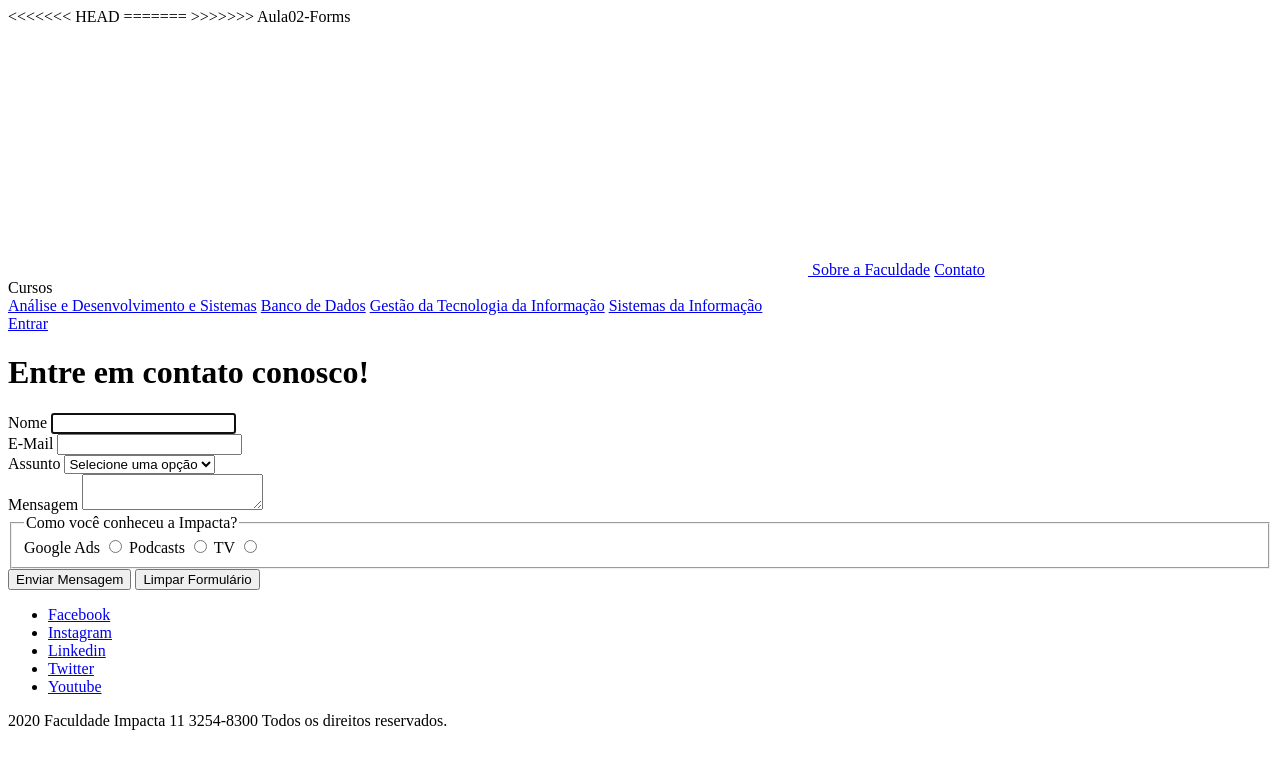
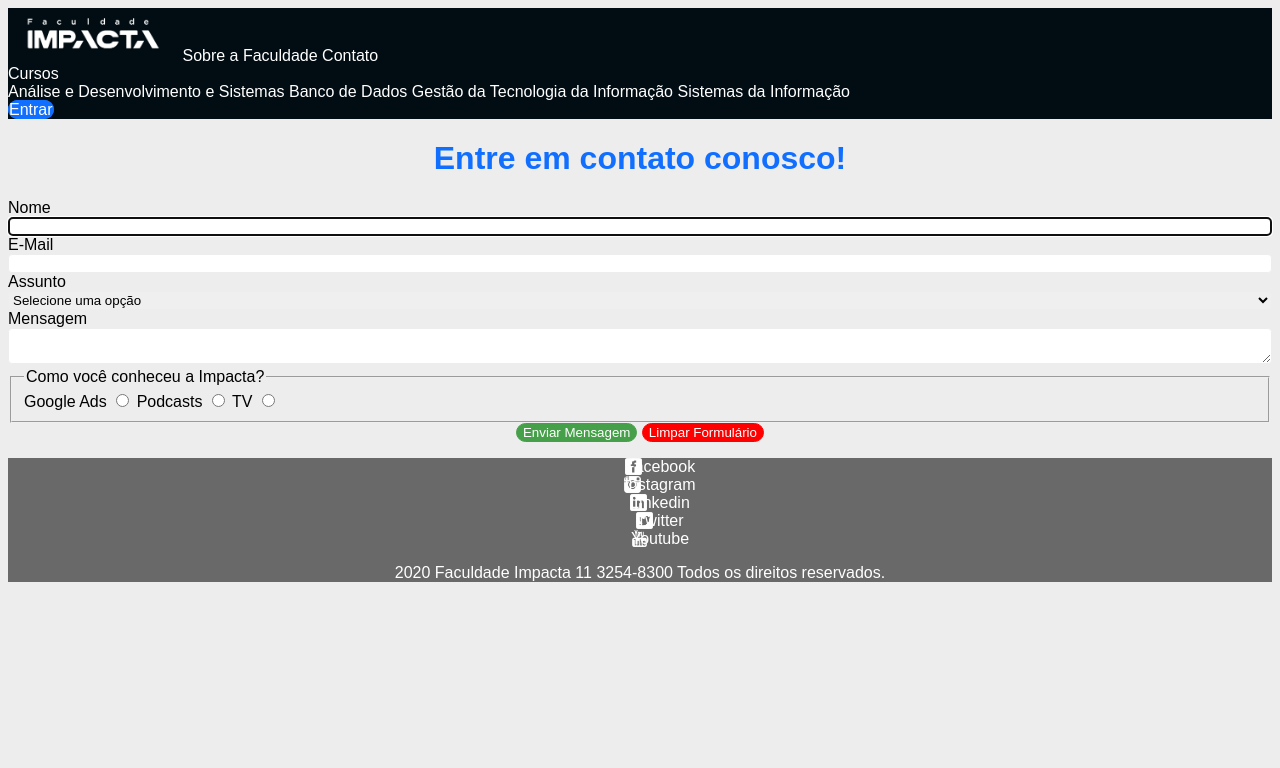
Before and after one commit to tecnologias-web/catalogo-cursos-frontend, a plain HTML site: page contato.html in a window 1280 px wide. Drawn offline with Linux system fonts and the light colour scheme.

Commit message:
formulários

```diff
--- a/contato.html
+++ b/contato.html
@@ -2,31 +2,29 @@
 <html>
 <head>
     <meta charset="UTF-8">
-<<<<<<< HEAD
     <title>Faculdade Impacta | Contato</title>
-=======
-    <title>Faculdade Impacta | Entrar</title>
->>>>>>> Aula02-Forms
     <link rel="shortcut icon" href="favicon.ico" type="image/x-icon">
+    <link rel="stylesheet" href="css/site.css" />
+    <link rel="stylesheet" href="css/forms.css" />
 </head>
 <body>
-    <header>
+    <header class="cabecalho">
         <nav>
             <a href="index.html">
-                <img alt="logo da faculdade Impacta" src="imagens/impacta-logo.png" />
+                <img alt="logo da faculdade Impacta" class="logo" src="imagens/impacta-logo.png" />
             </a>
-            <a href="sobre.html">Sobre a Faculdade</a>
-            <a href="contato.html">Contato</a>
+            <a class="item-menu" href="sobre.html">Sobre a Faculdade</a>
+            <a class="item-menu" href="contato.html">Contato</a>
             <div>
                 Cursos
-                <div>
-                    <a href="cursos/ads.html">Análise e Desenvolvimento e Sistemas</a>
-                    <a href="cursos/bd.html">Banco de Dados</a>
-                    <a href="cursos/gti.html">Gestão da Tecnologia da Informação</a>
-                    <a href="cursos/si.html">Sistemas da Informação</a>
+                <div class="dropdown-menu">
+                    <a class="item-menu" href="cursos/ads.html">Análise e Desenvolvimento e Sistemas</a>
+                    <a class="item-menu" href="cursos/bd.html">Banco de Dados</a>
+                    <a class="item-menu" href="cursos/gti.html">Gestão da Tecnologia da Informação</a>
+                    <a class="item-menu" href="cursos/si.html">Sistemas da Informação</a>
                 </div>
             </div>
-            <a href="entrar.html">Entrar</a>
+            <a class="botao" href="entrar.html">Entrar</a>
         </nav>
     </header>
     <main>
@@ -67,32 +65,32 @@
                 <label for="contato-conheceu-tv">TV</label>
                 <input type="radio" name="conheceu" id="contato-conheceu-tv" value="TV" />
             </fieldset>
-            <div>
-                <button type="submit">
+            <div class="acoes">
+                <button type="submit" class="botao enviar">
                     Enviar Mensagem
                 </button>
-                <button type="reset">
+                <button type="reset" class="botao limpar">
                     Limpar Formulário
                 </button>
             </div>
         </form>
     </main>
-    <footer>
-        <ul>
+    <footer class="rodape">
+        <ul class="media-list">
             <li>
-                <a href="https://www.facebook.com/FacImpacta/" target="blank">Facebook</a>
+                <a class="media-link facebook" href="https://www.facebook.com/FacImpacta/" target="blank">Facebook</a>
             </li>
             <li>
-                <a href="https://www.instagram.com/faculdadeimpacta/" target="blank">Instagram</a>
+                <a class="media-link instagram" href="https://www.instagram.com/faculdadeimpacta/" target="blank">Instagram</a>
             </li>
             <li>
-                <a href="https://www.linkedin.com/edu/faculdade-impacta-tecnologia-161006/" target="blank">Linkedin</a>
+                <a class="media-link linkedin" href="https://www.linkedin.com/edu/faculdade-impacta-tecnologia-161006/" target="blank">Linkedin</a>
             </li>
             <li>
-                <a href="https://twitter.com/facimpacta/" target="blank">Twitter</a>
+                <a class="media-link twitter" href="https://twitter.com/facimpacta/" target="blank">Twitter</a>
             </li>
             <li>
-                <a href="https://www.youtube.com/user/GrupoImpacta/" target="blank">Youtube</a>
+                <a class="media-link youtube" href="https://www.youtube.com/user/GrupoImpacta/" target="blank">Youtube</a>
             </li>
         </ul>
         <p>2020 Faculdade Impacta 11 3254-8300 Todos os direitos reservados.</p>
--- /dev/null
+++ b/css/forms.css
@@ -0,0 +1,13 @@
+input, select, textarea {
+    border-radius: 4px;
+    border: 1px solid var(--cor-cinza-claro);
+    width: 100%;
+}
+
+.acoes {
+    text-align: center;
+}
+
+input[type="checkbox"], input[type="radio"] {
+    width: initial;
+}
--- a/css/site.css
+++ b/css/site.css
@@ -4,6 +4,8 @@
     --cor-cinza-claro: #ededed;
     --cor-cinza-escuro: #696969;
     --cor-escura: #020d13;
+    --cor-verde: #45a049;
+    --cor-vermelho: red;
 }
 
 * {
@@ -84,7 +86,18 @@ h1 {
   */
 .botao {
     background-color: var(--cor-azul);
+    border: 1px solid var(--cor-azul);
     border-radius: 16px;
     color: var(--cor-branca);
     font-weight: 500;
 }
+
+.botao.enviar {
+    background-color: var(--cor-verde);
+    border: 1px solid var(--cor-verde);
+}
+
+.botao.limpar {
+    background-color: var(--cor-vermelho);
+    border: 1px solid var(--cor-vermelho);
+}
```
Also changed, not shown: entrar.html (+23 -26 lines).
